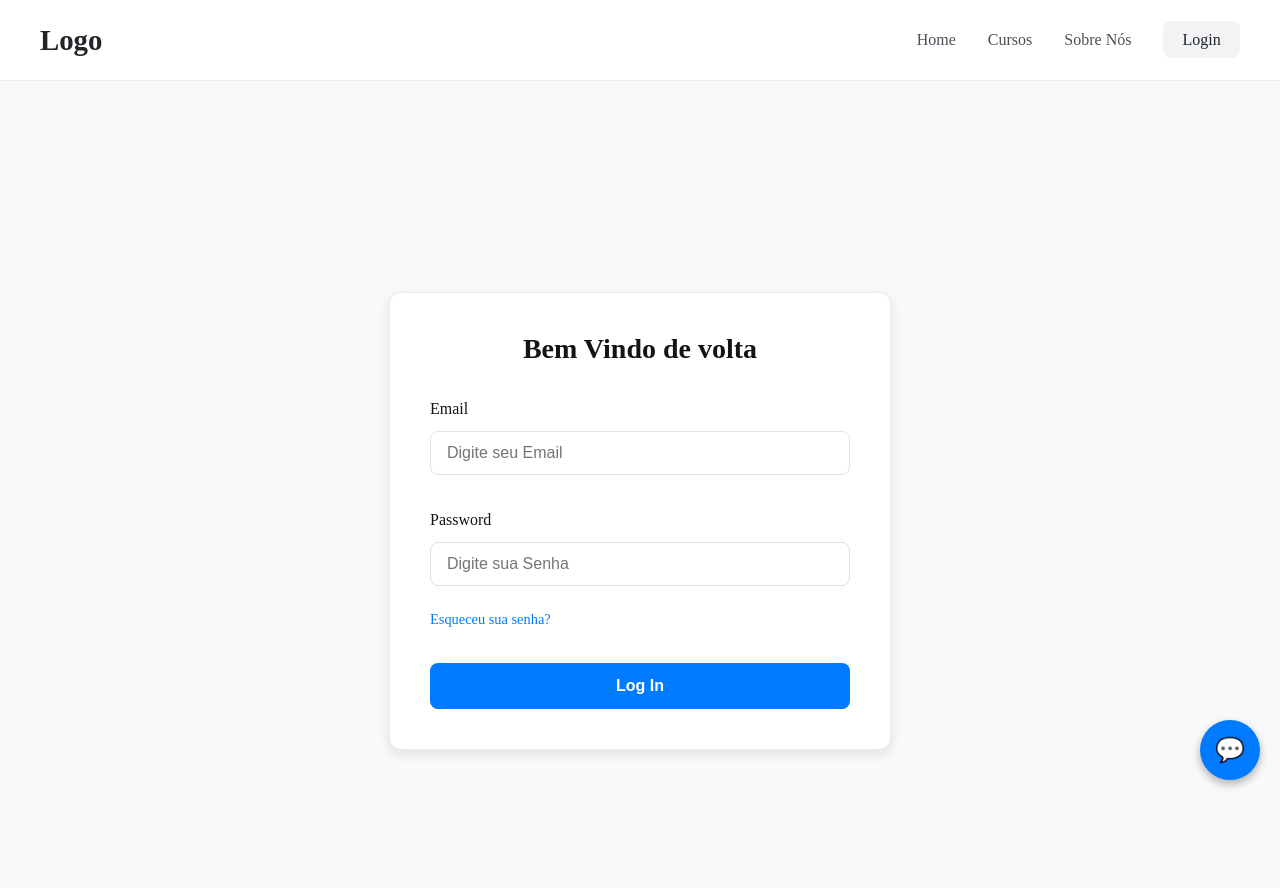
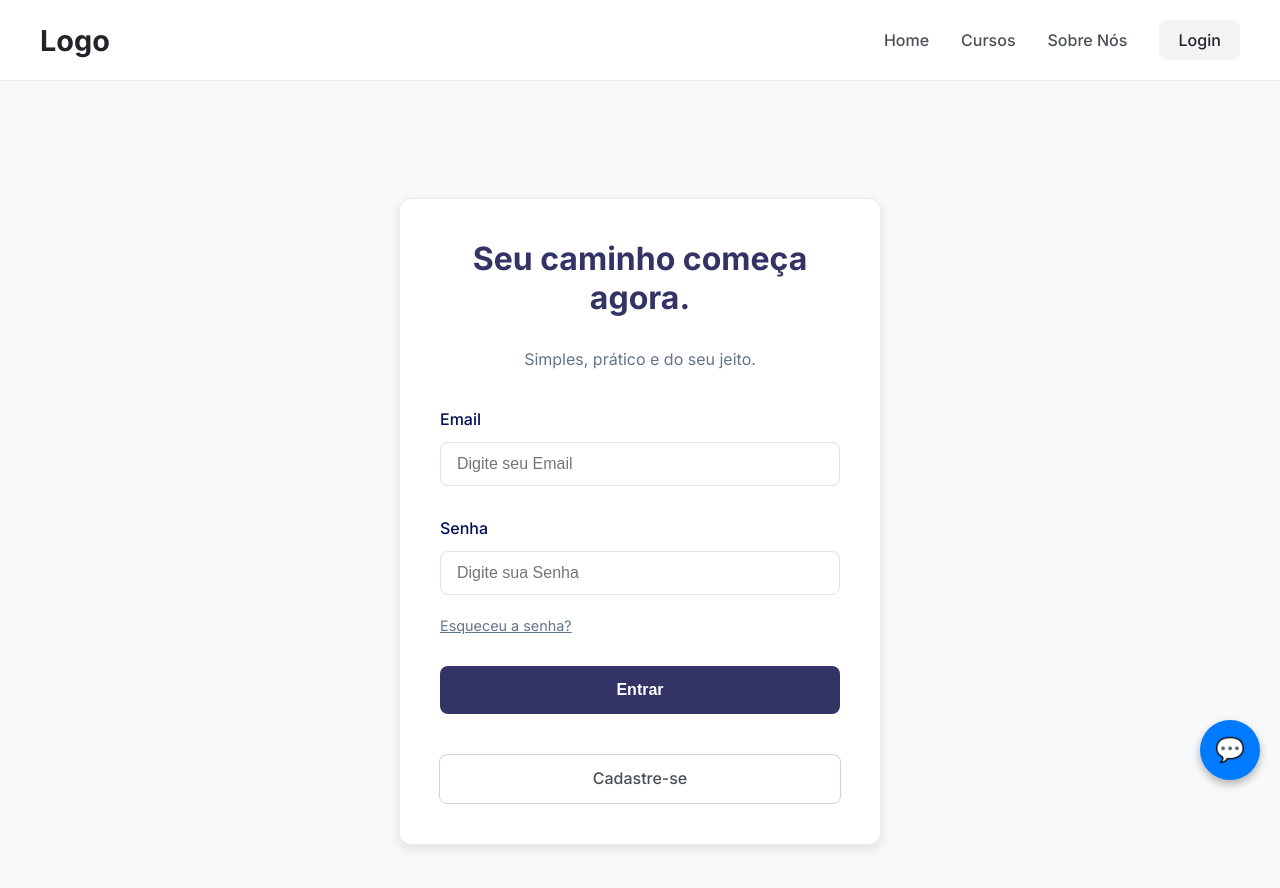
Before and after one commit to GustavoLino728/COMPET-SEFAZ, a React (Create React App) app in the folder front/: page /login in a window 1280 px wide. Shown: the top 888 px of the page. Built offline with nearby package versions, Linux system fonts and the light colour scheme.

Commit message:
style: Aplica fonte Inter e ajusta layout do formulário

```diff
--- a/front/src/index.css
+++ b/front/src/index.css
@@ -1,12 +1,11 @@
 @import url('https://fonts.googleapis.com/css2?family=Inter:wght@400;500;700&display=swap');
 
 body {
-  margin: 0;
-  font-family:'Inter' -apple-system, BlinkMacSystemFont, 'Segoe UI', 'Roboto', 'Oxygen',
-    'Ubuntu', 'Cantarell', 'Fira Sans', 'Droid Sans', 'Helvetica Neue',
-    sans-serif;
+   margin: 0;
+  font-family: 'Inter', sans-serif;
   -webkit-font-smoothing: antialiased;
   -moz-osx-font-smoothing: grayscale;
+  background-color: #f8f9fa;
 }
 
 code {
--- a/front/src/pages/LoginPage.module.css
+++ b/front/src/pages/LoginPage.module.css
@@ -11,23 +11,30 @@
 .formContainer {
   display: flex;
   flex-direction: column;
-  gap: 1.2rem; /* Espaço entre os elementos */
+  gap: 1rem;
   padding: 2.5rem;
   border-radius: 12px;
   background-color: #ffffff;
   box-shadow: 0 4px 12px rgba(0, 0, 0, 0.1);
   width: 100%;
-  max-width: 420px;
+  max-width: 400px;
   border: 1px solid #e9ecef;
 }
 
 
-.formContainer h2 {
+.formContainer h1 {
   text-align: center;
-  margin: 0 0 1rem 0; /* Tira margem de cima, adiciona embaixo */
-  font-size: 28px;
-  font-weight: 600;
-  color: #121417;
+  margin: 0 0 1rem 0;
+  font-size: 32px;
+  font-weight: 700;
+  color: #333366;
+}
+
+.formContainer p {
+  text-align: center;
+  margin: 0 0 1.5rem 0;
+  font-size: 16px;
+  color: #61758A;
 }
 
 .inputGroup {
@@ -42,7 +49,7 @@
   display: block;
   margin-bottom: 5px;
   font-weight: 500;
-  color: #121417;
+  color: #020F59;
   text-align: bold;
   text-align: left;
 }
@@ -60,14 +67,17 @@
   align-self: flex-start;
   font-size: 0.9rem;
   margin-top: -10px;
-  color: #007bff;
+  color: #61758A;
   text-decoration: none;
+  text-decoration: underline;
 }
 
 .submitButton {
+  display: block;
   width: 100%;
+  height: 48px;
   padding: 14px;
-  background-color: #007bff;
+  background-color: #333366;
   color: white;
   border: none;
   border-radius: 8px;
@@ -81,3 +91,44 @@
 .submitButton:hover {
   background-color: #0056b3;
 }
+
+.registerContainer {
+  display: flex;
+  flex-direction: column;
+  align-items: center;
+  gap: 0.5rem;
+  margin-top: 1.5rem;
+}
+
+.registerButton {
+  display: inline-block;
+  width: 100%;
+  height: 48px;
+  border: 1px solid #ced4da;
+  border-radius: 8px;
+  background-color: #ffffff;
+  color: #495057;
+  font-size: 1rem;
+  font-weight: 500;
+  text-align: center;
+  line-height: 46px;
+  text-decoration: none;
+  transition: background-color 0.2s, color 0.2s;;
+}
+
+.registerButton:hover {
+  background-color: #e0e0e0;
+  border-color: #61758A;
+}
+
+/* Estilos responsivos */
+@media (max-width: 480px) {
+  .formContainer {
+    padding: 1.5rem;
+  }
+
+  .submitButton, .registerButton {
+    font-size: 0.9rem;
+    padding: 12px;
+  }
+}
--- a/front/src/pages/LoginPage.tsx
+++ b/front/src/pages/LoginPage.tsx
@@ -6,7 +6,8 @@ const LoginPage = () => {
   return (
     <div className={styles.pageContainer}>
       <form className={styles.formContainer}>
-        <h2>Bem Vindo de volta</h2>
+        <h1>Seu caminho começa agora.</h1>
+        <p>Simples, prático e do seu jeito.</p>
 
         <div className={styles.inputGroup}>
           <label htmlFor="email">Email</label>
@@ -19,7 +20,7 @@ const LoginPage = () => {
         </div>
 
         <div className={styles.inputGroup}>
-          <label htmlFor="password">Password</label>
+          <label htmlFor="password">Senha</label>
           <input
             type="password"
             id="password"
@@ -29,10 +30,18 @@ const LoginPage = () => {
         </div>
 
          <Link to="/esqueci-senha" className={styles.forgotPasswordLink}>
-          Esqueceu sua senha?
+          Esqueceu a senha?
         </Link>
 
-        <button type="submit" className={styles.submitButton}>Log In</button>
+        <button type="submit" className={styles.submitButton}>Entrar</button>
+
+        <div className={styles.registerContainer}>
+
+          <Link to="/cadastro" className={styles.registerButton}>
+            Cadastre-se
+          </Link>
+
+        </div>
       </form>
     </div>
   );
--- a/front/src/pages/RegisterPage.module.css
+++ b/front/src/pages/RegisterPage.module.css
@@ -32,11 +32,19 @@
 .formContainer h2 {
   margin: 0;
   font-size: 24px;
+  font-weight: 700;
+}
+
+.formContainer p {
+  margin: 0;
+  align-self: flex-start;
+  font-size: 16px;
+  color: #6c757d;
 }
 
 .inputField {
   width: 100%;
-  padding: 14xp 16px;
+  padding: 16px;
   border: 1px solid #dee2e6;
   border-radius: 8px;
   background-color: #f1f3f5;
@@ -50,7 +58,7 @@
 .submitButton {
   width: 100%;
   padding: 14px;
-  background-color: #007bff;
+  background-color: #36366B;
   color: white;
   border: none;
   border-radius: 8px;
--- a/front/src/pages/RegisterPage.tsx
+++ b/front/src/pages/RegisterPage.tsx
@@ -7,17 +7,20 @@ const RegisterPage = () => {
             <form className={styles.formContainer}>
                 <img src="" alt="Ícone de Cadeado" className={styles.formIcon}/>
                 <h2>Cadrastro</h2>
+                <p>Dados pessoais</p>
 
                 <input type="text" placeholder="Nome Completo" className={styles.inputField} required />
                 <input type="email" placeholder="Email" className={styles.inputField} required />
+                <input type="Link" placeholder="LinkedIn (Opcional)" className={styles.inputField} required />
+                <input type="text" placeholder="CPF" className={styles.inputField} required />
                 <input type="password" placeholder="Senha" className={styles.inputField} required />
+                <input type="password" placeholder="Confirme sua Senha" className={styles.inputField} required />
                 <input type="text" placeholder="Área Profissional" className={styles.inputField} required />
                 <input type="text" placeholder="Empresa (Opcional)" className={styles.inputField} required />
                 <input type="text" placeholder="Área de Interesse" className={styles.inputField} required />
                 <button type="submit" className={styles.submitButton}>Finalizar Cadrastro</button>
 
-                <p className={styles.loginLink}>Já tem uma conta? <a href="/login">Faça login</a></p>
-                <p className={styles.termsText}>Ao se cadastrar, você concorda com nossos <a href="/terms">Termos de Serviço</a> e <a href="/privacy">Política de Privacidade</a>.</p>
+                <p className={styles.termsText}>Li e concordo com os <a href="/terms">Termos de Serviço</a> e <a href="/privacy">Política de Privacidade</a>.</p>
 
             </form>
         </div>
```
